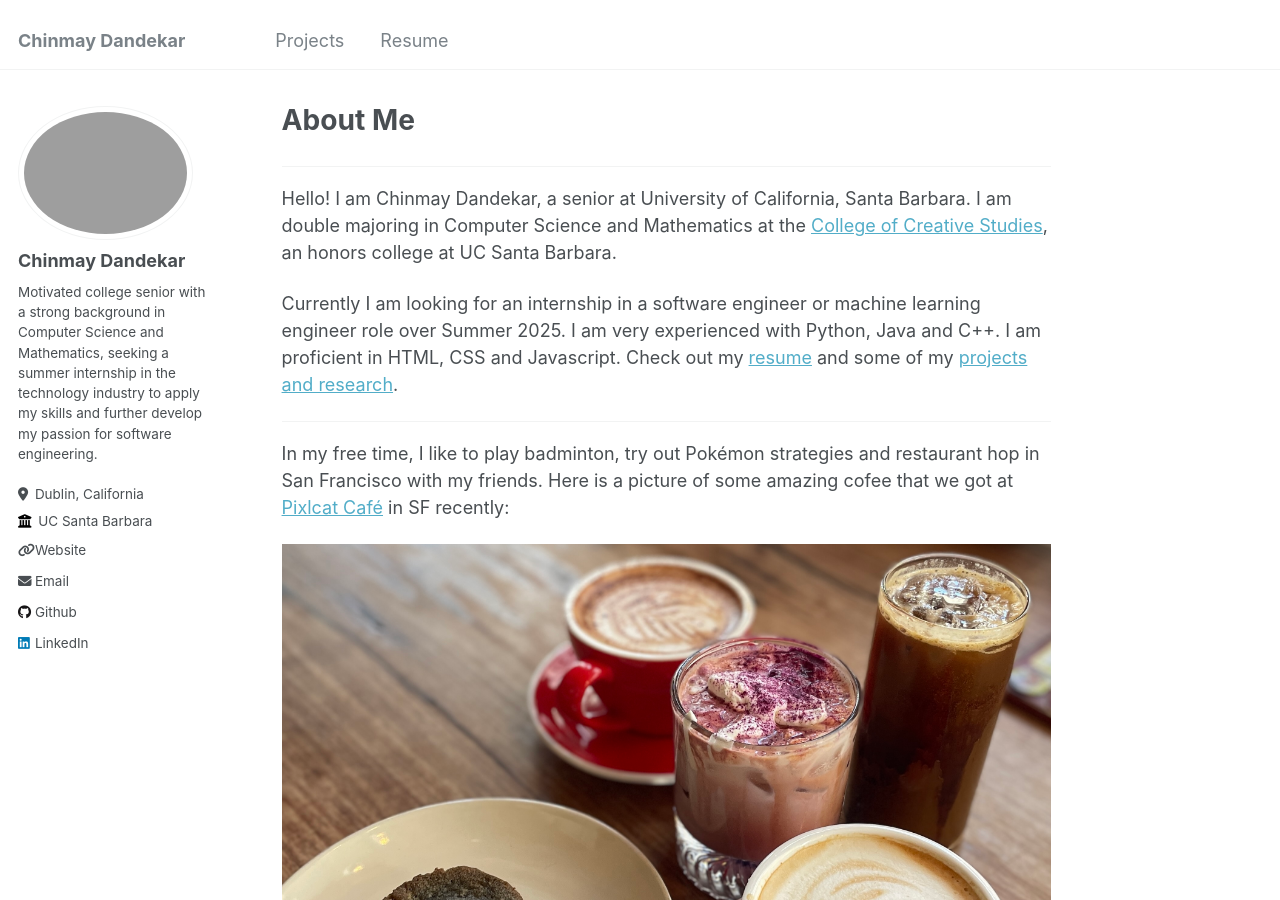
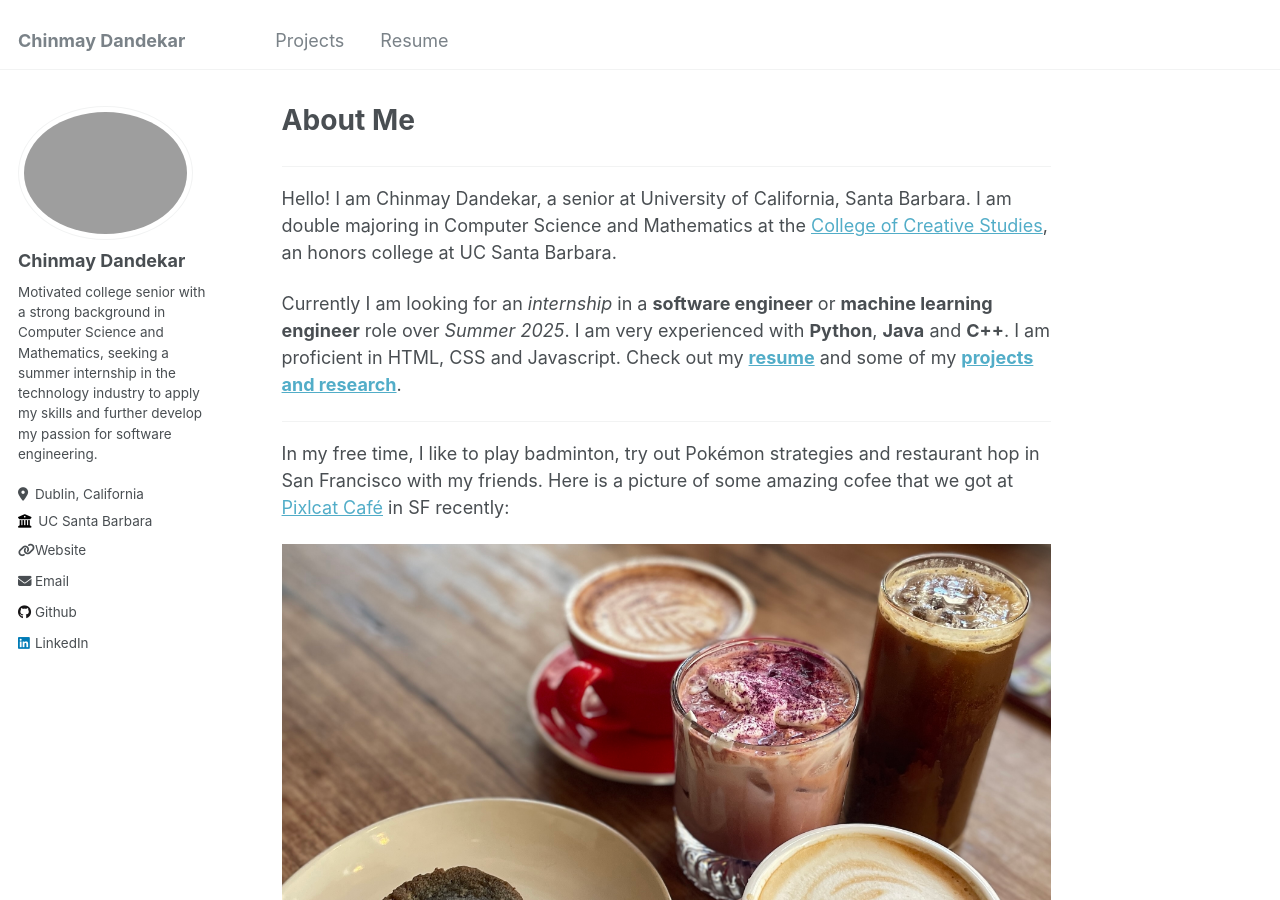
Before and after one commit to ChinDandekar/chinmaydandekar, a Jekyll site: the page built from _pages/about.md, in a window 1280 px wide and 900 px high. Built offline with Jekyll 4.4.1, drawn with Linux system fonts in a browser that asks for light colours.

```diff
--- a/_config.yml
+++ b/_config.yml
@@ -9,7 +9,7 @@
 # Basic Site Settings
 locale                   : "en-US"
 title                    : "Chinmay Dandekar"
-title_separator          : "|"
+title_separator          : "-"
 name                     : &name "Chinmay Dandekar"
 description              : &description "Motivated college senior with a strong background in Computer Science and Mathematics, seeking a summer internship in the technology industry to apply my skills and further develop my passion for software engineering."
 url                      : https://chindandekar.github.io # the base hostname & protocol for your site e.g. "https://mmistakes.github.io"
--- a/_pages/about.md
+++ b/_pages/about.md
@@ -10,7 +10,7 @@ redirect_from:
 ---
 Hello! I am Chinmay Dandekar, a senior at University of California, Santa Barbara. I am double majoring in Computer Science and Mathematics at the [College of Creative Studies](https://www.ccs.ucsb.edu), an honors college at UC Santa Barbara.
 
-Currently  I am looking for an internship in a software engineer or machine learning engineer role over Summer 2025. I am very experienced with Python, Java and C++. I am proficient in HTML, CSS and Javascript. Check out my [resume](/chinmaydandekar/resume) and some of my [projects and research](/chinmaydandekar/projects).
+Currently  I am looking for an *internship* in a **software engineer** or **machine learning engineer** role over *Summer 2025*. I am very experienced with **Python**, **Java** and **C++**. I am proficient in HTML, CSS and Javascript. Check out my **[resume](/chinmaydandekar/resume)** and some of my **[projects and research](/chinmaydandekar/projects)**.
 
 ---
 
```
